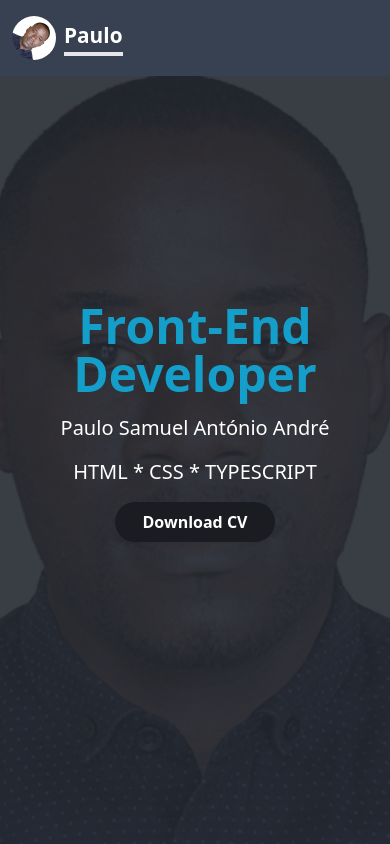
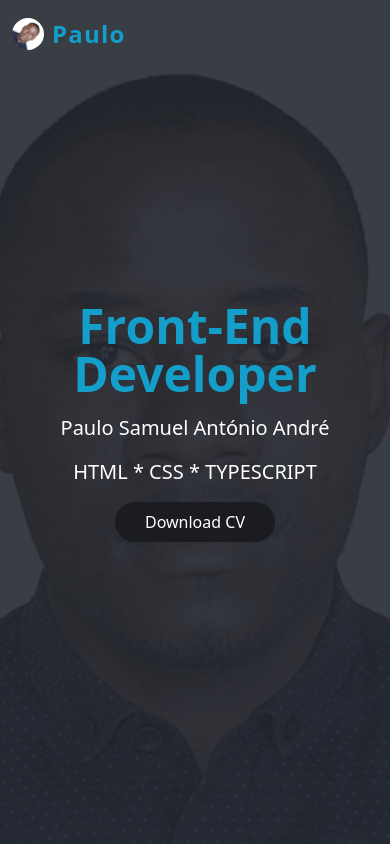
Before and after one commit to PauloAndre05/myportifolio, a React (Vite) app: page / in a window 390 px wide. Shown: the top 844 px of the page. Built offline with nearby package versions, Linux system fonts and the light colour scheme.

Commit message:
Finish the first part of responsive design(Pequenos ajustes)

```diff
--- a/src/components/About.tsx
+++ b/src/components/About.tsx
@@ -13,8 +13,8 @@ import imageTs from '../assets/images/ts.png';
 export function About () {
     return(
         <main className="bg-primary flex flex-col p-20 max-sm:p-3 max-sm:py-16">
-            <h1 className="text-3xl text-right border-b-4 p-4 text-third font-bold">Profile</h1>
-            <section className="flex justify-between mt-20 max-sm:flex-col max-sm:mt-10">
+{/*             <h1 className="text-3xl text-right border-b-4 p-4 text-third font-bold">Profile</h1>
+ */}            <section className="flex justify-between mt-20 max-sm:flex-col max-sm:mt-10">
                 <article className='w-[30%] max-sm:w-full opacity-80 rounded-[.4rem] overflow-hidden'>
                     <div className=''>
                         <img src={imgAbout} alt="About Image" />
--- a/src/components/Banner.tsx
+++ b/src/components/Banner.tsx
@@ -12,7 +12,7 @@ export function Banner () {
                 <h1 className="text-6xl font-bold text-third animate-fadeIn max-sm:text-5xl">Front-End Developer</h1>
                 <p className="text-xl animate-fadeIn">Paulo Samuel António André</p>
                 <p className="text-xl animate-fadeIn">HTML * CSS * TYPESCRIPT</p>
-                <button className='w-40 p-2 rounded-full bg-four font-bold hover:opacity-50 max-sm:m-auto animate-fadeIn'>Download CV</button>
+                <button className='w-40 p-2 rounded-full bg-four hover:opacity-50 max-sm:m-auto animate-fadeIn'>Download CV</button>
             </div>
 
             <div className='w-[30rem] h-[30rem] rounded-[50%]  max-sm:hidden'>
--- a/src/components/Header.tsx
+++ b/src/components/Header.tsx
@@ -4,19 +4,19 @@ import { Banner } from './Banner';
 export function Header () {
     return(
         <main>
-            <section className="flex justify-between items-center px-[5rem] py-[1rem] bg-secound fixed right-0 left-0 z-50 max-sm:px-3 max-sm:py-4">
+            <section className="flex justify-between items-center px-[5rem] py-[1rem] bg-secound fixed right-0 left-0 z-50 max-sm:px-3 max-sm:py-4 max-sm:bg-transparent max-sm:absolute">
                 <a href='#' className="flex items-center gap-2">
-                    <div className='w-12 rounded-[100%] overflow-hidden max-sm:w-11'>
+                    <div className='w-12 rounded-[100%] overflow-hidden max-sm:w-8'>
                         <img
                             className='animate-spinSlow w-full rounded-[100%'
                             src={imgPerfil}
                             alt="Profile Image"
                         />
                     </div>
-                    <h1 className="font-bold text-[1.5rem]  border-b-4 max-sm:text-[1.3rem]">Paulo</h1>
+                    <h1 className="font-bold text-[1.5rem]  border-b-4 border-third max-sm:text-[1.5rem] max-sm:text-third tracking-wider max-sm:border-none">Paulo</h1>
                 </a>
                 <nav className='max-sm:hidden'>
-                    <ul className="flex items-center gap-7 text-[1.2rem]">
+                    <ul className="flex items-center gap-7 text-[1rem] uppercase">
                         <li><a href="#">Home</a></li>
                         <li><a href="#">About</a></li>
                         <li><a href="#">Work</a></li>
--- a/src/styles/global.css
+++ b/src/styles/global.css
@@ -3,6 +3,6 @@
 @tailwind utilities;
 
 body, html{
-    color: white;
+    color: #ffffffff;
     background-color: #23272F;
 }
```
